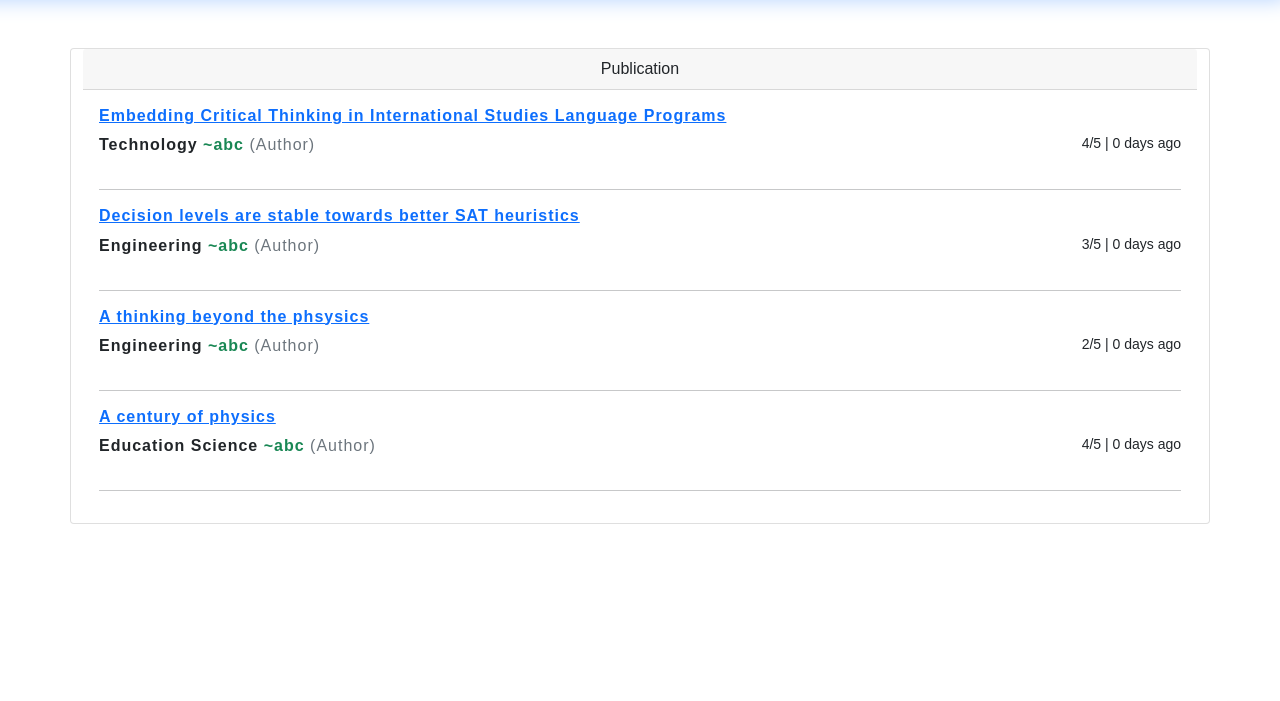
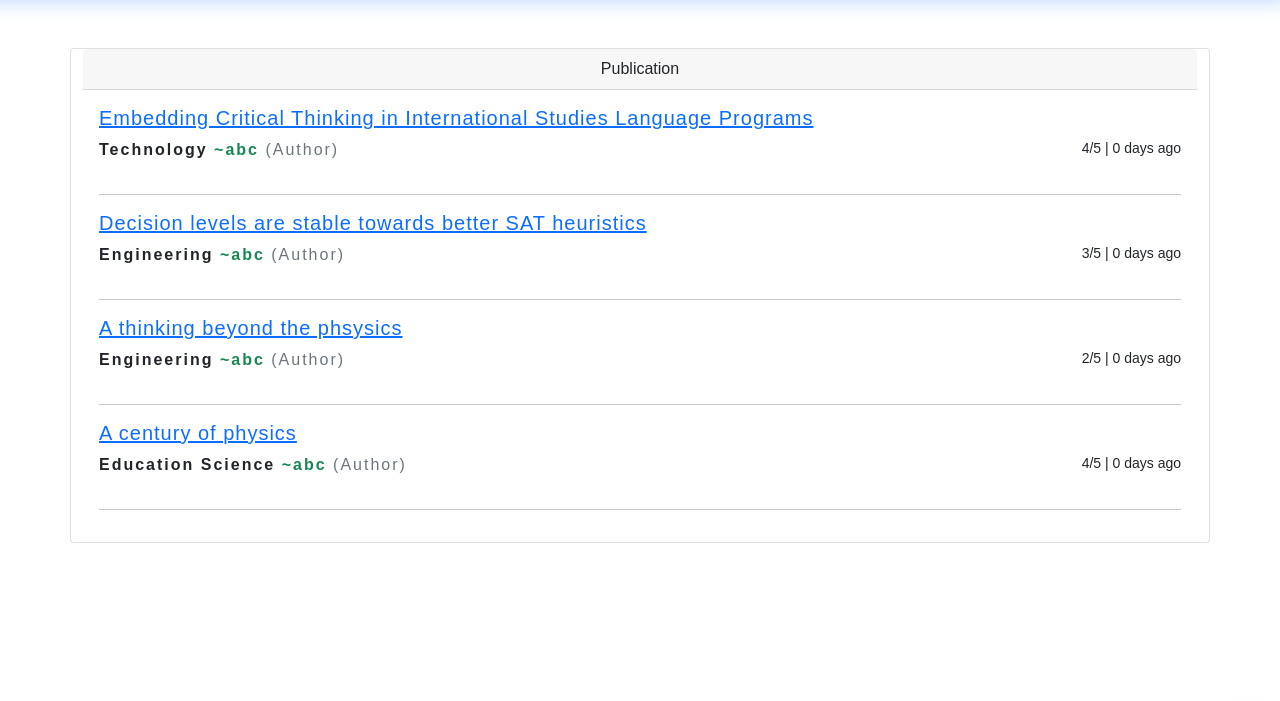
Before and after one commit to anuragftp/cms, a Django app: page /view-publish/ in a window 1280 px wide. Shown: the part 60-761 px from the top of the page. Run offline with Django 3.2, Linux system fonts and the light colour scheme; data comes from the database, SQL or seed files in the repository; some libraries are stand-ins or nearby versions.

Commit message:
version 1.4

```diff
--- a/core/templates/core/home/base.html
+++ b/core/templates/core/home/base.html
@@ -34,10 +34,10 @@
                             <a class="nav-link active" aria-current="page" href="{% url 'home' %}">Home</a>
                         </li>
                         <li class="nav-item">
-                            <a class="nav-link " aria-current="page" href="#aboutPage">About Us</a>
+                            <a class="nav-link " aria-current="page" href="{% url 'home' %}#aboutPage">About Us</a>
                         </li>
                         <li class="nav-item">
-                            <a class="nav-link" href="#service">Services</a>
+                            <a class="nav-link" href="{% url 'home' %}#service">Services</a>
                         </li>
                         <li class="nav-item">
                             <a class="nav-link" href="{% url 'contact_view' %}">Contact Us</a>
--- a/core/templates/core/home/publish.html
+++ b/core/templates/core/home/publish.html
@@ -11,11 +11,11 @@
         <div class="card-body">
           {% for obj,day in mylist %}
             <div class="d-flex w-100 justify-content-between">
-            <h6 class="card-title" style="letter-spacing: 1px;"><strong><a href="{{obj.file.url}}">{{obj.title}}</a></strong> </h6>
+            <h4 class="card-title lead" style="letter-spacing: 1px;"><strong><a href="{{obj.file.url}}">{{obj.title}}</a></strong> </h4>
 
             </div>
             <div class="d-flex w-100 justify-content-between">
-              <p class="card-text" style="letter-spacing: 1px;"><span class=" fw-bold text-bold  fs-7">{{obj.description}}</span><span class="text-success fw-bold fs-7"> ~{{obj.user.full_name}}</span><span class="text-muted"> (Author)</span></p>
+              <p class="card-text" style="letter-spacing: 2px;"><span class=" fw-bold text-bold  fs-6">{{obj.description}}</span><span class="text-success fw-bold fs-7"> ~{{obj.user.full_name}}</span><span class="text-muted"> (Author)</span></p>
               <small>{{obj.rating}}/5 | {{day}} days ago  </small>
             </div>
             <hr>
```
